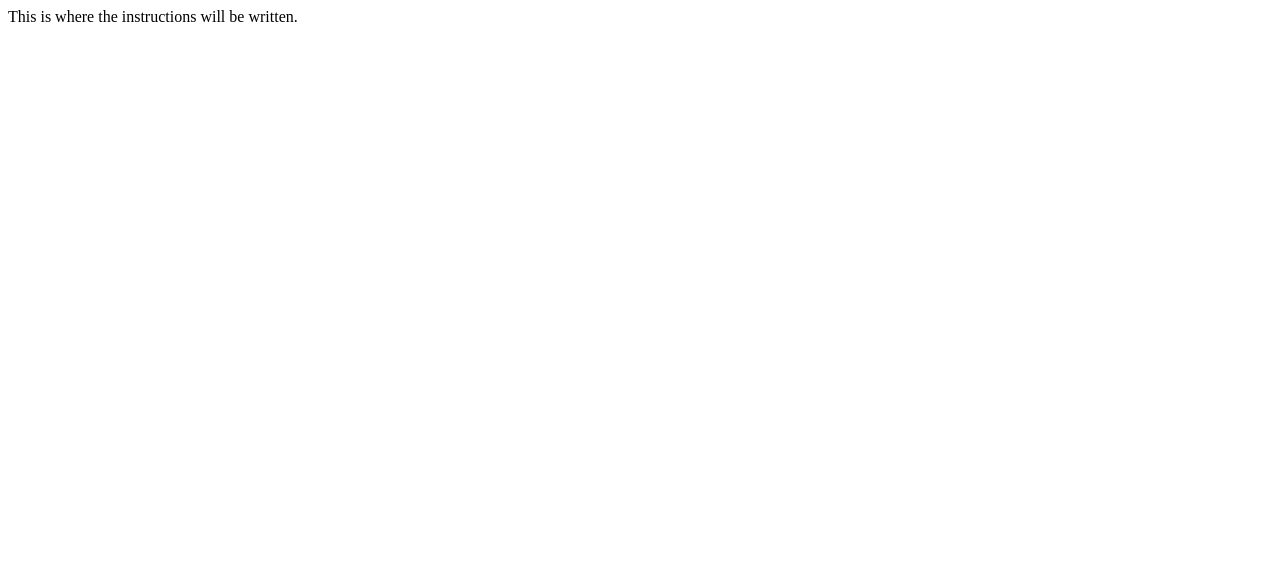
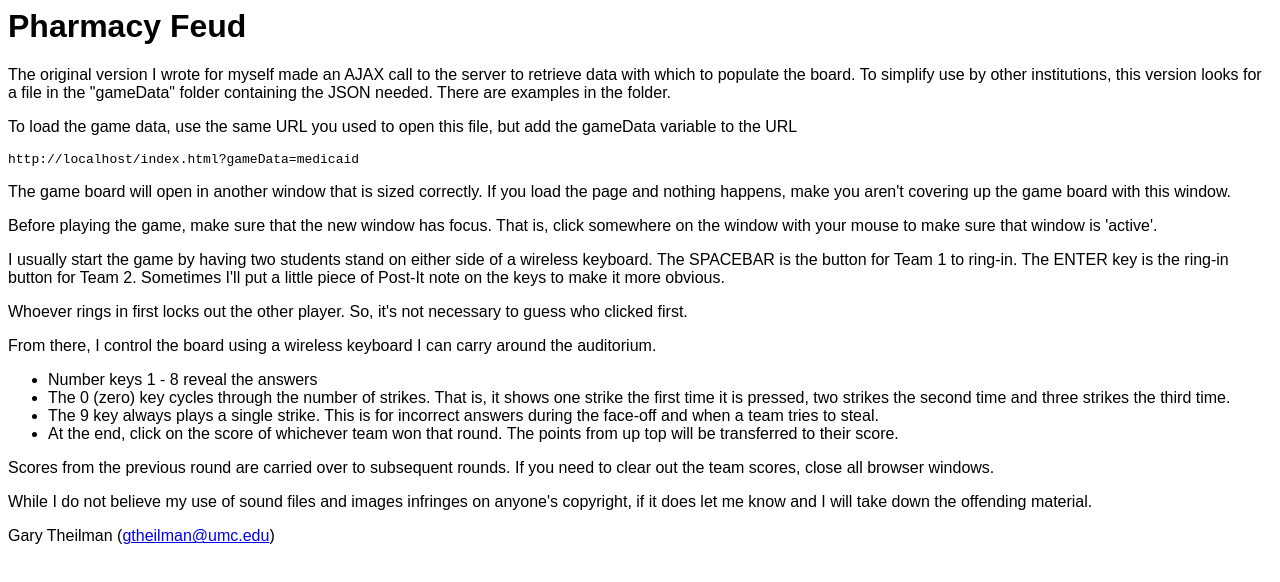
Before and after one commit to gtheilman/PharmacyFeud, a plain HTML site: page index.html in a window 1280 px wide. Drawn offline with nearby package versions, Linux system fonts and the light colour scheme.

Commit message:
Centered strikes and wrote instructions

```diff
--- a/css/styles.css
+++ b/css/styles.css
@@ -21,7 +21,13 @@ body {
 	float: right;
 }
 
+.centered {
+	position: fixed;
+	top: 50%;
+	left: 50%;
 
+	transform: translate(-50%, -50%);
+}
 
 
 .AnswerHidden {
--- a/index.html
+++ b/index.html
@@ -1,18 +1,95 @@
-<!DOCTYPE html>
+<style>
+    h1 {
+        font-family: sans-serif;
+    }
+    p {
+        font-family: sans-serif;
+    }
+    li {
+        font-family: sans-serif;
+    }
+</style>
+
+
 <html>
 <head lang="en">
     <script src="//ajax.googleapis.com/ajax/libs/jquery/1.8.3/jquery.min.js"></script>
-     <meta charset="UTF-8">
+    <meta charset="UTF-8">
     <title>Pharmacy Feud</title>
 </head>
 <body>
-  This is where the instructions will be written.
+<h1>Pharmacy Feud</h1>
+
+<div>
+    <p>
+        The original version I wrote for myself made an AJAX call to the server to retrieve data with which to populate
+        the
+        board. To simplify use by other institutions, this version looks for a file in the "gameData" folder containing
+        the JSON needed. There are examples in the folder.
+    </p>
+
+    <p>
+        To load the game data, use the same URL you used to open this file, but add the gameData variable to the URL
+    </p>
+
+    <p>
+        <code>http://localhost/index.html?gameData=medicaid</code>
+    </p>
+</div>
+
+<div>
+    <p>The game board will open in another window that is sized correctly. If you load the page and nothing happens,
+        make
+        you aren't covering up the game board with this window.</p>
+</div>
+<div>
+    <p>Before playing the game, make sure that the new window has focus. That is, click somewhere on the window with
+        your mouse to make sure that window is 'active'.
+</div>
+<div>
+    <p>I usually start the game by having two students stand on either side of a wireless keyboard. The SPACEBAR is
+        the button for Team 1 to ring-in. The ENTER key is the ring-in button for Team 2. Sometimes I'll put a little
+        piece of Post-It note on the keys to make it more obvious.</p>
+</div>
+<div>
+    <p>Whoever rings in first locks out the other player. So, it's not necessary to guess who clicked first.</p>
+</div>
+<div>
+    <p>From there, I control the board using a wireless keyboard I can carry around the auditorium.</p>
+</div>
+<div>
+    <ul>
+        <li>Number keys 1 - 8 reveal the answers</li>
+        <li>The 0 (zero) key cycles through the number of strikes. That is, it shows one strike the first time
+            it is pressed, two strikes the second time and three strikes the third time.
+        </li>
+        <li>The 9 key always plays a single strike. This is for incorrect answers during the face-off and when
+            a team tries to steal.
+        </li>
+        <li>At the end, click on the score of whichever team won that round. The points from up top will be
+            transferred to their score.
+        </li>
+    </ul>
+</div>
+<div>
+    <p>Scores from the previous round are carried over to subsequent rounds. If you need to clear out the team scores,
+        close all browser windows.</p>
+</div>
+
+<div>
+    <p>While I do not believe my use of sound files and images infringes on anyone's copyright, if it does let me know
+     and I will take down the offending material.</p>
+</div>
+<div>
+    <p>Gary Theilman (<a href="mailto:gtheilman@umc.edu">gtheilman@umc.edu</a>)</p>
+</div>
+
 </body>
 </html>
 
 
 <script>
-    $(document).ready(function($) {
+    $(document).ready(function ($) {
         var getUrlParameter = function getUrlParameter(sParam) {
             var sPageURL = decodeURIComponent(window.location.search.substring(1)),
                     sURLVariables = sPageURL.split('&'),
@@ -32,7 +109,7 @@
         //  It wouldn't be hard to set up an api to load the JSON from an api or another source.
 
         if (getUrlParameter('gameData')) {
-            window.open('./board.html?gameData='+ getUrlParameter('gameData'), 'feudwindow', 'toolbar=no,location=no,status=no,menubar=no,scrollbars=no,resizable=yes,width=1350,height=900');
+            window.open('./board.html?gameData=' + getUrlParameter('gameData'), 'feudwindow', 'toolbar=no,location=no,status=no,menubar=no,scrollbars=no,resizable=yes,width=1350,height=900');
             // window.history.back();
         } else {
             alert('There needs to be a "gameData" variable in the URL to indicate what game board to load.');
```
Also changed, not shown: board.html (+24 -28 lines).
